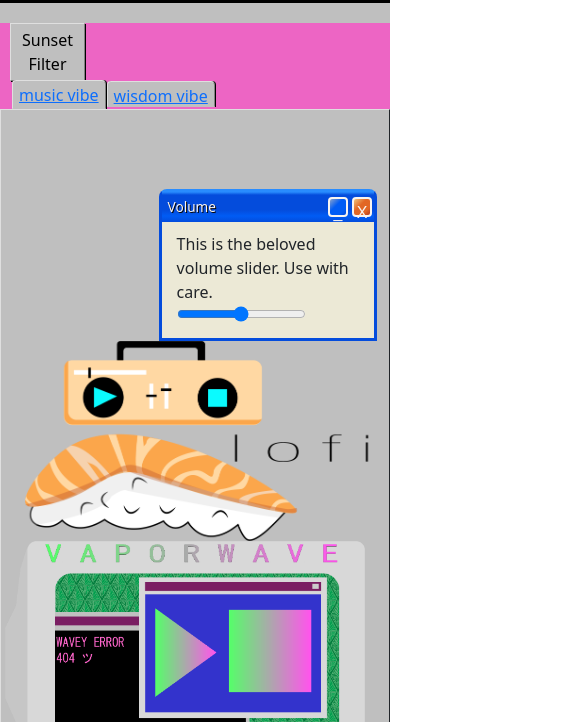
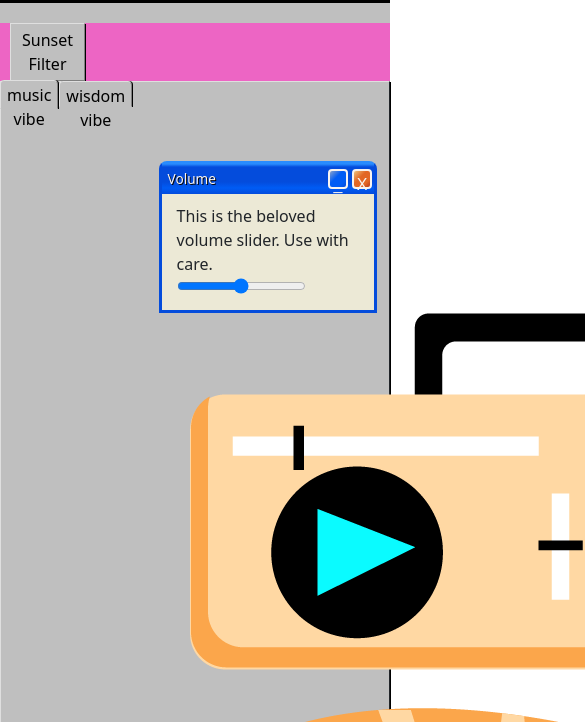
Before and after one commit to vaporwavez/legacywebsite, a plain HTML site: page index.html in a window 390 px wide. Shown: the part 122-844 px from the top of the page, 585 px wide, since content can reach past the window. Drawn offline with nearby package versions, Linux system fonts and the light colour scheme; a web font is replaced by a local one.

Commit message:
Update style.css

```diff
--- a/style.css
+++ b/style.css
@@ -71,7 +71,8 @@
   }
 
 }
-/*@media (max-width: 438px) {
+/* good code here*/
+@media (max-width: 438px) {
   .position-tabs2 {
     width: 20px;
     position:absolute;
@@ -117,7 +118,7 @@
     width:100%;
     object-position: center;
   }
-}*/
+}/* to here */
 .body {
   margin-left: 20%;
   margin-right: 20%;
@@ -134,6 +135,7 @@
 #spacer {
   width: 1000px;
 }
+/*
 #playButtons1 {
   float:left;
   height: 300px;
@@ -176,6 +178,7 @@
   }
 
 }
+
 @media (max-width: 1000px) {
   #playButtons2 {
     position: static;
@@ -185,6 +188,7 @@
 
   }
 }
+*/
 #playButtons2 {
   float:right;
   height: 300px;
```
